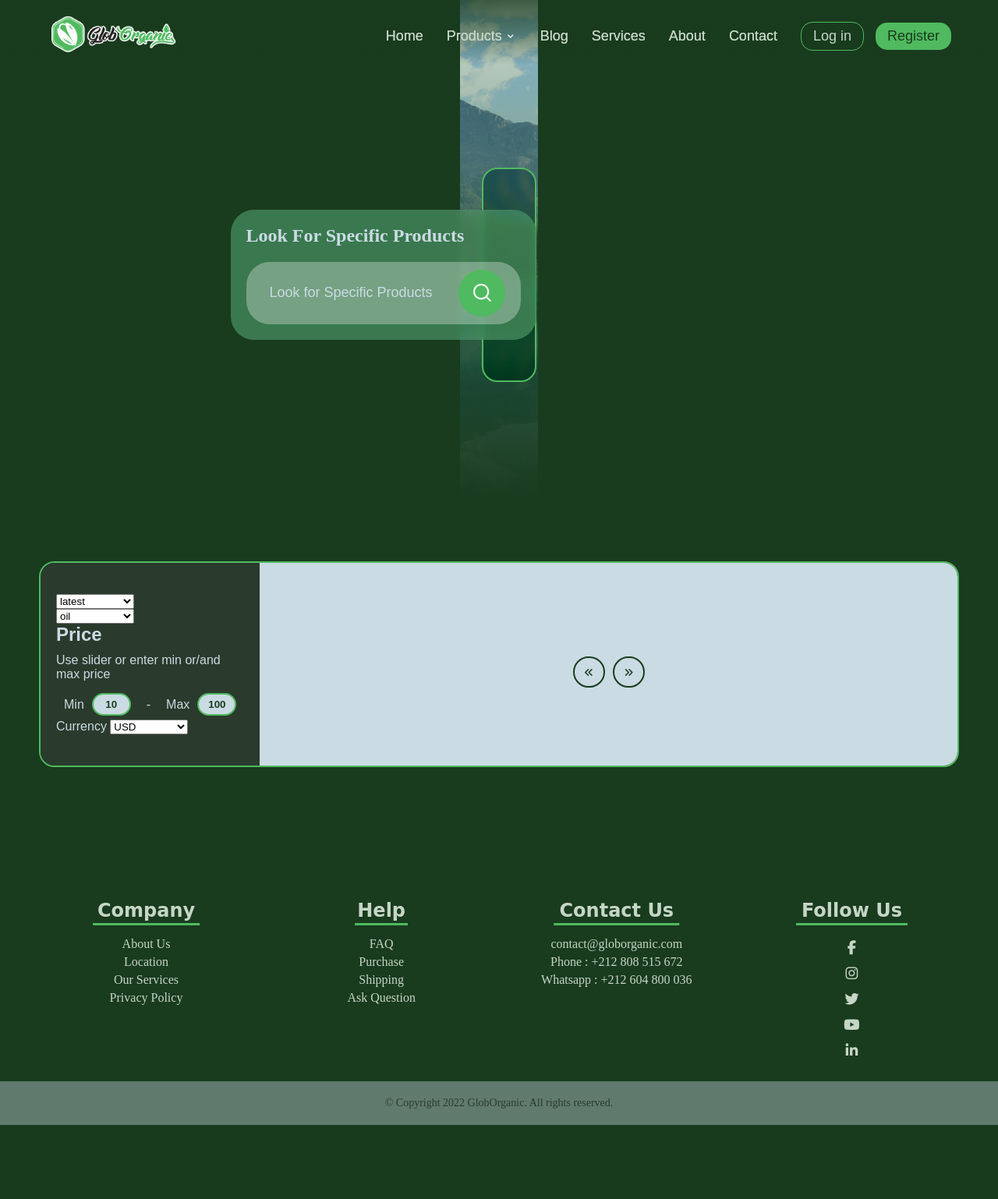
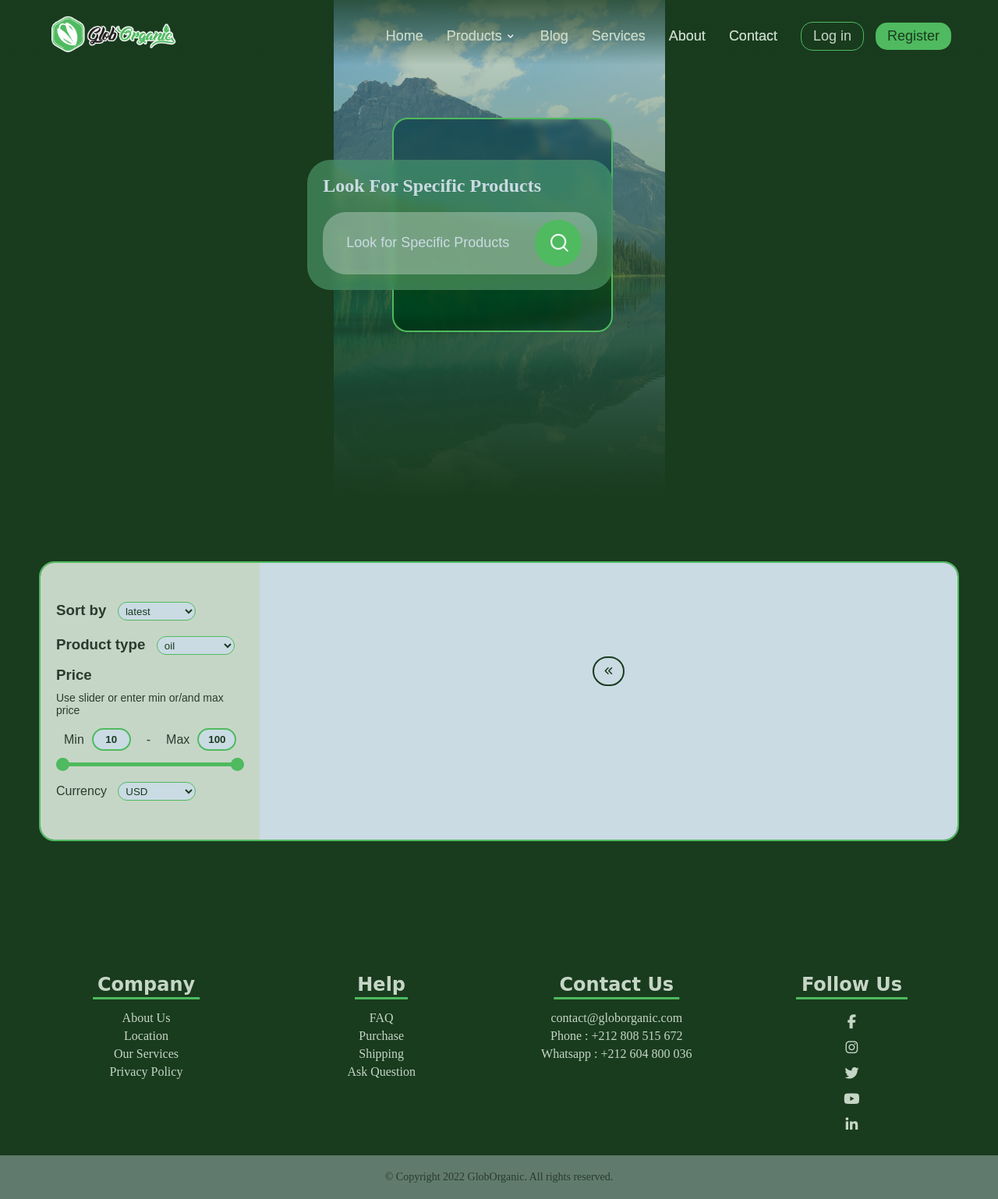
Before and after one commit to mark-aim/globorganic, a Django app: template products/templates/products/products_page.html in a window 1280 px wide. Shown: the whole page at 78% size. Before the commit the page ends 1443 px from the top, so only its background shows below. Run offline with Django 4.2, Linux system fonts and the light colour scheme; the template is opened without the code that fills it, so the values that code supplies are empty; some libraries are stand-ins or nearby versions; some web fonts are replaced.

Commit message:
update the store page

```diff
--- a/products/static/products/products_page.css
+++ b/products/static/products/products_page.css
@@ -34,9 +34,10 @@ body{
     background-image: linear-gradient( rgba(82, 144, 107,.5), rgba(25, 59, 30, .7)), var(--slide0)/*url(images/slide_three.jpg)*/;
     transition: 5s;
     position: relative;
-    display: flex;
-    justify-content: center;
-    align-items: flex-end;
+    display: grid;
+    grid-template-columns: 1fr;
+    /* justify-content: center; */
+    /* align-items: flex-end; */
 
     animation-name: slider-animation;
     animation-direction: alternate;
@@ -65,7 +66,8 @@ body{
 }
 
 .disply-board .max-width .search-form-container{
-    position: absolute;
+    grid-row-start: 1;
+    grid-column-start: 1;
     width: 95%;
     height: 90%;
     display: flex;
@@ -73,7 +75,8 @@ body{
     align-items: center;
 }
 .disply-board .max-width .display-board-imgs{
-    position: absolute;
+    grid-row-start: 1;
+    grid-column-start: 1;
     width: 95%;
     height: 90%;
     display: flex;
@@ -178,47 +181,65 @@ body{
 }
 .gallery-body .right-row{
     display: flex;
-    justify-content: center;
-    align-self: flex-start;
+    justify-content: start;
+    align-self: stretch;
+    align-items: flex-start;
     flex-direction: column;
 
     padding: 40px 20px;
 
-    color: var(--text-color);
-    background-color: var(--background-highlight);
+    color: var(--background-highlight);
+    background-color: var(--text1-color);
     border-radius: 18px 0px 0px 18px;
 
 }
 
-.gallery-body .right-row select{
+select{
     width: 100px;
+    background: var(--text-color);
+    color: var(--background1);
+    border: solid 1.5px var(--attention-color);
+    border-radius: 20px;
+    padding: 2.5px 5px;
+    margin: 5px 10px;
+}
+select:focus,
+select:hover{
+    border-color: var(--background-highlight);
+    outline: none;
 }
 
-.gallery-body .right-row .parameter-card h2{
+.gallery-body .right-row .setting-panel{
+    margin: 5px 0
+}
+.gallery-body .right-row .setting-panel label,
+.gallery-body .right-row .setting-panel h3{
     font-weight: 600;
     margin-bottom: 10px;
+    font-size: 18.72px;
 }
-.gallery-body .right-row .parameter-card p{
+.gallery-body .right-row .setting-panel p{
     margin-bottom: 10px;
+    font-size: 14px;
 }
-.gallery-body .right-row .parameter-card .price-input{
+.gallery-body .right-row .price .price-input{
     display: flex;
     justify-content: space-between;
     flex-direction: row;
     align-items: center;
 }
-.gallery-body .right-row .parameter-card .price-input div{
+.gallery-body .right-row .price .price-input div{
     margin: 5px 10px;
 }
-.gallery-body .right-row .parameter-card .price-input .field{
+.gallery-body .right-row .price .price-input .field{
     display: flex;
     flex-direction: row;
     align-items: center;
 }
-.gallery-body .right-row .parameter-card .price-input .field span{
+.gallery-body .right-row .price .price-input .field span{
     margin-right: 10px;
 }
-.gallery-body .right-row .parameter-card .price-input .field input{
+.gallery-body .right-row .price .price-input .field input{
     width: 50px;
     text-align: center;
     font-weight: bold;
@@ -229,18 +250,75 @@ body{
     color: var(--background1);
     padding: 5px;
 
+    transition: all .3s ease;
+}
+.gallery-body .right-row .price .price-input .field input:focus,
+.gallery-body .right-row .price .price-input .field input:hover{
+    border-color: var(--background-highlight);
+    outline: none;
+}
+.gallery-body .right-row .price .price-input .field input::-webkit-outer-spin-button,
+.gallery-body .right-row .price .price-input .field input::-webkit-inner-spin-button {
     -webkit-appearance: none;
+    margin: 0;
 }
-
-.gallery-body .right-row .parameter-card .price-input .field input::-webkit-outer-spin-button,
-.gallery-body .right-row .parameter-card .price-input .field input::-webkit-inner-spin-button {
-            -webkit-appearance: none;
-            margin: 0;
-}
-.gallery-body .right-row .parameter-card .price-input .field input[type = number]{
+.gallery-body .right-row .price .price-input .field input[type = number]{
     -moz-appearance: textfield;
 }
 
+.gallery-body .right-row .price .currency{
+    margin-top: 15px;
+}
+
+.gallery-body .right-row .price .slider{
+    margin-top: 10px;
+    height: 5px;
+    border-radius: 5px;
+    background-color: var(--text-color);
+    position: relative;
+}
+.gallery-body .right-row .price .slider .progress{
+    position: absolute;
+    left: 0%;
+    right: 0%;
+    height: 5px;
+    border-radius: 5px;
+    background-color: var(--attention-color);
+}
+.gallery-body .right-row .price .range-input{
+    position: relative;
+    width: 100%;
+}
+.gallery-body .right-row .price .range-input input{
+    position: absolute;
+    top: -5px;
+    height: 5px;
+    width: 100%;
+    background: none;
+    pointer-events: none;
+    -webkit-appearance: none;
+}
+.gallery-body .right-row .price .range-input input:focus-visible{
+    border: none;
+    outline: none;
+}
+.gallery-body .right-row .price .range-input input[type="range"]::-webkit-slider-thumb{
+    height: 17px;
+    width: 17px;
+    border-radius: 50%;
+    pointer-events: auto;
+    -webkit-appearance: none;
+    background-color: var(--attention-color);
+}
+.gallery-body .right-row .price .range-input input[type="range"]::-moz-range-thumb{
+    height: 17px;
+    width: 17px;
+    border: none;
+    border-radius: 50%;
+    pointer-events: auto;
+    -webkit-appearance: none;
+    background-color: var(--attention-color);
+}
 
 .gallery-body .left-row{
     padding: 40px 20px;
@@ -354,7 +415,7 @@ body{
     justify-content: center;
     align-content: center;
 }
-.gallery-body .left-row .left-row-footer .shortcut-container div{
+.gallery-body .left-row .left-row-footer .shortcut-container .shortcut{
     margin: 0 5px;
     border-radius: 30px;
     padding: 10px 15px;
@@ -363,22 +424,17 @@ body{
 .gallery-body .left-row .left-row-footer .shortcut-container .page-shortcut{
     background: var(--background1);
     color: var(--text-color);
+    text-decoration: none;
 }
-.gallery-body .left-row .left-row-footer .shortcut-container .page-shortcut a{
-    text-decoration: none;
-    color: var(--text-color);
-}
+
 .gallery-body .left-row .left-row-footer .shortcut-container .first-page-shortcut,
 .gallery-body .left-row .left-row-footer .shortcut-container .last-page-shortcut{
     border: solid 2px;
     color: var(--background1);
     padding: 10px 12.5px;
-}
-.gallery-body .left-row .left-row-footer .shortcut-container .first-page-shortcut a,
-.gallery-body .left-row .left-row-footer .shortcut-container .last-page-shortcut a{
+    font-size: 12px;
     text-decoration: none;
-    color: var(--background1);
-    font-size: 12px;
+
 }
 .gallery-body .left-row .left-row-footer .shortcut-container .current-page-shortcut,
 .gallery-body .left-row .left-row-footer .shortcut-container .shortcut:hover{
--- a/products/templates/products/products_page.html
+++ b/products/templates/products/products_page.html
@@ -11,11 +11,11 @@
         <link rel="stylesheet" href="{% static 'products/products_page.css' %}">
         <script  src="https://code.jquery.com/jquery-3.6.0.min.js"></script>
         <script src="https://kit.fontawesome.com/6fd983a717.js" crossorigin="anonymous"></script>
-    </head>
         <style>
             @import "{% static 'css/imports.css' %}";
             @import "{% static 'css/vars.css' %}";;
         </style>
+    </head>
     <body>
         <div class="main-container">
              <!-- navigation bar start-->
@@ -48,18 +48,24 @@
                     </div>
                     <div class="gallery-body">
                         <div class="right-row">
-                            <select name="sort-by">
+                            <div class="sort-by setting-panel">
+                                <label>Sort by</label>
+                                <select name="sort-by-select">
                                     <option value="latest">latest</option>
                                     <option value="oldest">oldest</option>
                                     <option value="pupolar">pupolar</option>
                                 </select>
-                            <select name="type">
+                            </div>
+                            <div class="type setting-panel">
+                                <label>Product type</label>
+                                <select name="type-select">
                                     <option value="oil">oil</option>
                                     <option value="savon">savon</option>
                                 </select>
+                            </div>
 
-                            <div class="parameter-card">
-                                <h2>Price</h2>
+                            <div class="price setting-panel">
+                                <h3>Price</h3>
                                 <p>Use slider or enter min or/and max price</p>
                                 <div class="price-input">
                                     <div class="field">
@@ -72,6 +78,14 @@
                                         <input type="number" class="input-max" value="100">
                                     </div>
                                 </div>
+                                <div class="slider">
+                                    <div class="progress"></div>
+                                </div>
+                                <div class="range-input">
+                                    <input type="range" class="range-min" min="10" max="100" value="10" step="5">
+                                    <input type="range" class="range-max" min="10" max="100" value="100" step="5">
+                                </div>
+
                                 <div class="currency">
                                     <span>Currency</span>
                                     <select name="type">
@@ -79,9 +93,6 @@
                                         <option value="euro">EURO</option>
                                         <option value="mad">MAD</option>
                                     </select>
-                                </div>
-                                <div class="slider">
-                                    <div class="range"></div>
                                 </div>
                             </div>
                         </div>
@@ -91,13 +102,13 @@
                                 <div class="item-{{ forloop.counter }} item">
                                     <img alt="{{ product.name }}" src="{{ product.imageUrl }}">
                                     <div class="name">
-                                        {{ product.name}}
+                                        {{ product.name }}
                                     </div>
                                     <div class="discription">
                                         {{ product.short_discription }}
                                     </div>
                                     <div class="button-container">
-                                        <a class="see-more-btn btn" href="#">See More</a>
+                                        <a class="see-more-btn btn" href="{% url 'product_page' '{{ product.name }}' %}">See More</a>
                                         <a class="add-to-cart-btn btn" href="#">Add To Cart</a>
                                     </div>
                                 </div>
@@ -105,17 +116,21 @@
                             </div>
                             <div class="left-row-footer">
                                 <div class="shortcut-container">
-                                    <div class="shortcut first-page-shortcut">
-                                        <a href="{% url 'products' 1 %}"><i class="fa-solid fa-angles-left"></i></a>
-                                    </div>
+                                    {% if current_index is not 1 %}
+                                    <a class="shortcut first-page-shortcut" href="{% url 'products' 1 %}">
+                                        <i class="fa-solid fa-angles-left"></i>
+                                    </a>
+                                    {% endif %}
                                     {% for page in pages_count %}
-                                    <div class="shortcut page-shortcut {% if forloop.counter is current_index%} current-page-shortcut{% endif %}">
-                                        <a href="{% url 'products' forloop.counter %}">{{ forloop.counter }}</a>
-                                    </div>
+                                    <a class="shortcut page-shortcut {% if forloop.counter is current_index%} current-page-shortcut {% endif %}" href="{% url 'products' forloop.counter %}">
+                                        {{ forloop.counter }}
+                                    </a>
                                     {% endfor %}
-                                    <div class="shortcut last-page-shortcut">
-                                        <a href="{% url 'products' pages_count_int %}"><i class="fa-solid fa-angles-right"></i></a>
-                                    </div>
+                                    {% if current_index is not pages_count_int %}
+                                    <a class="shortcut last-page-shortcut" href="{% url 'products' pages_count_int %}">
+                                        <i class="fa-solid fa-angles-right"></i>
+                                    </a>
+                                    {% endif %}
                                 </div>
                             </div>
                         </div>
@@ -130,5 +145,5 @@
         {% include "public/footer.html" %}
 
     </body>
-
+    <script src="{% static 'products/js/range.js' %}"></script>
 </html>
--- a/products/urls.py
+++ b/products/urls.py
@@ -5,4 +5,5 @@ from products import views
 urlpatterns = [
     path('', views.index, name='products'),
     path('page-<int:index>', views.index, name='products'),
+    path('product/<name>', views.ProductPage, name='product_page'),
 ]
```
Also changed, not shown: other parts of products/static/products/products_page.css (+63 -18 lines), products/static/products/js/range.js (added, +50 -0 lines), products/views.py (+7 -0 lines). Lines whose indentation alone changed are shown as unchanged.
